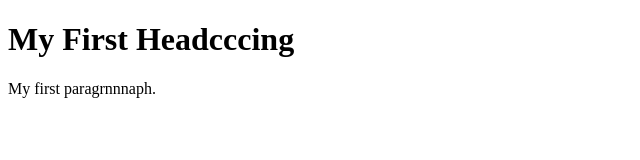
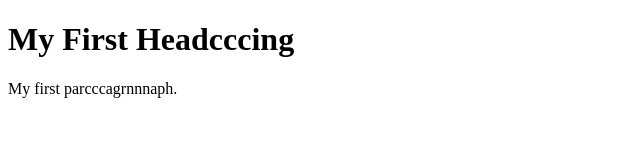
Before and after one commit to sharukh1319/vv, a plain HTML site: page index.html in a window 1280 px wide. Shown: the full height of the page, 0-640 px from the left. Drawn offline with Linux system fonts and the light colour scheme.

Commit message:
Update index3.html

```diff
--- a/index.html
+++ b/index.html
@@ -3,7 +3,7 @@
 <body>
 
 <h1>My First Headcccing</h1>
-<p>My first paragrnnnaph.</p>
+<p>My first parcccagrnnnaph.</p>
 
 </body>
 </html>
```
